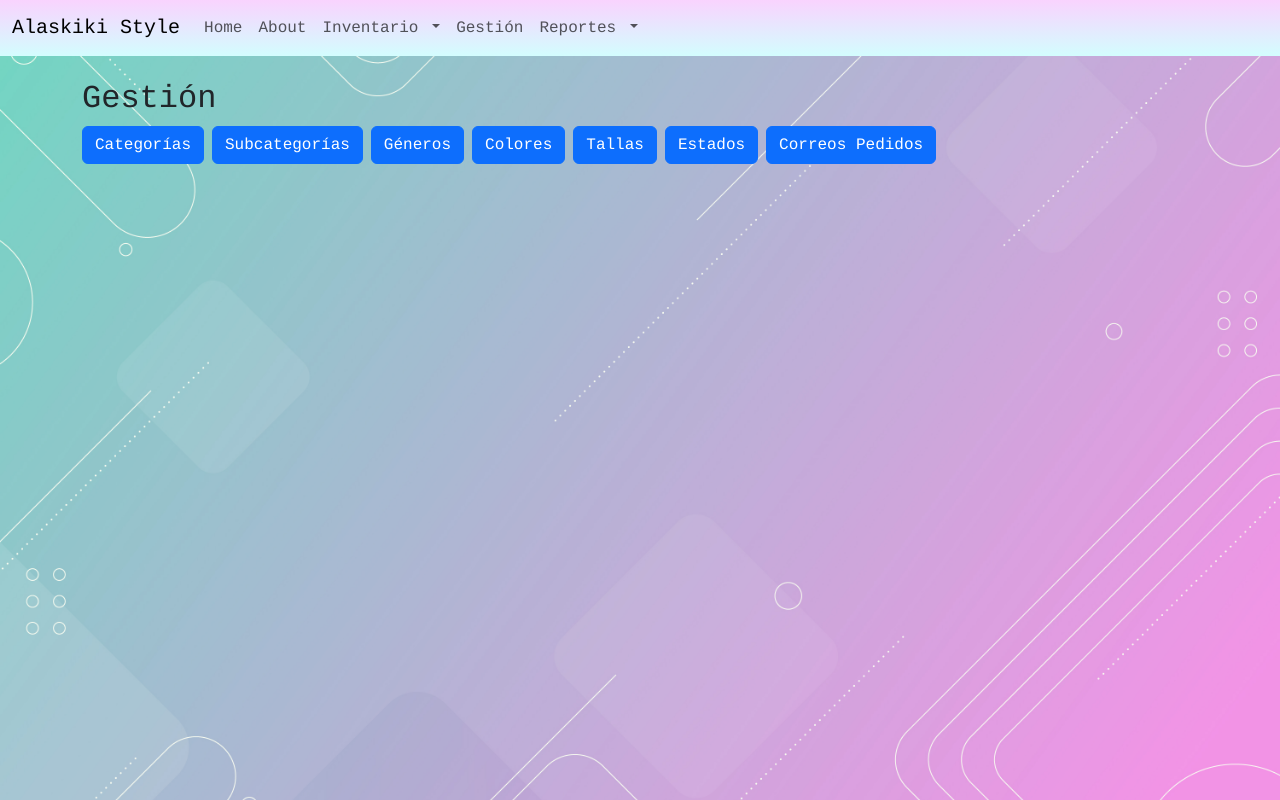
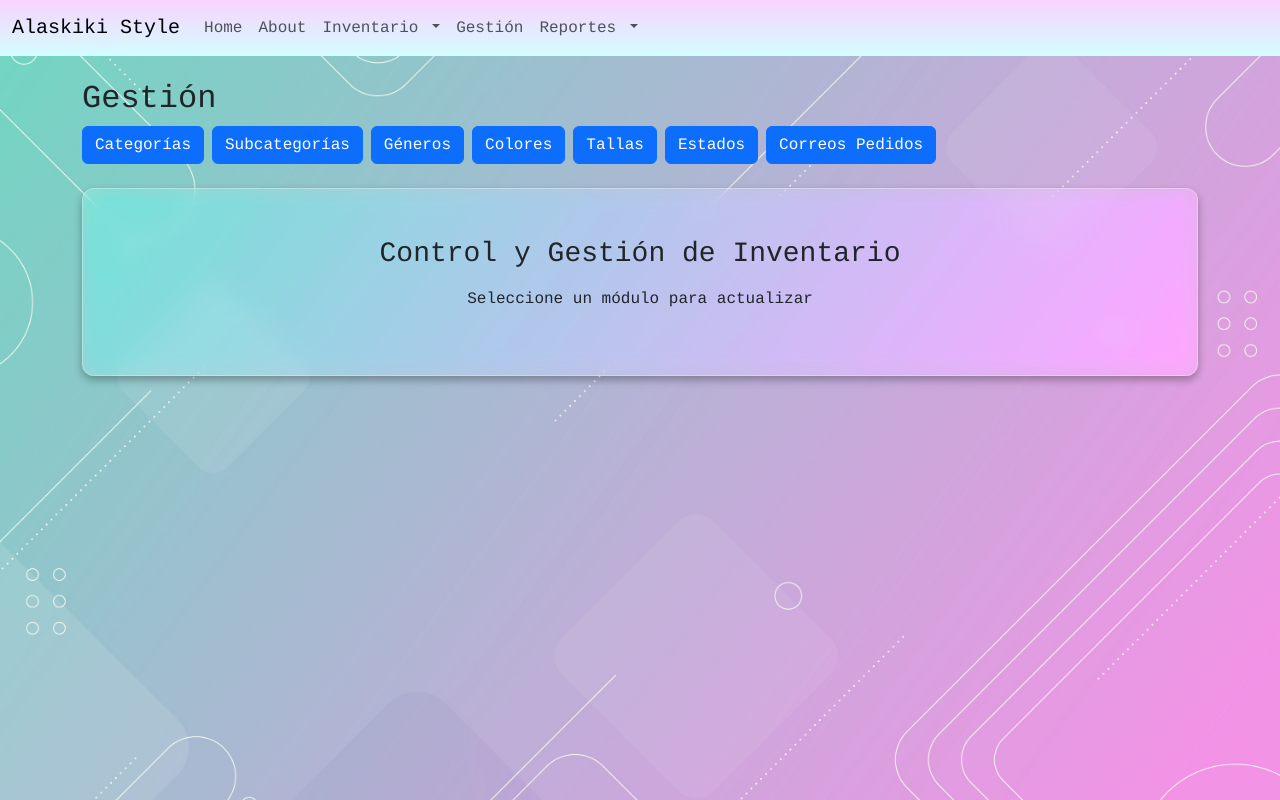
Before and after one commit to rareyesc/Shein-fronted, a Vue app: page /gestion in a window 1280 px wide. Built offline with nearby package versions, Linux system fonts and the light colour scheme.

Commit message:
Show placeholder message on Gestion view

```diff
--- a/src/views/GestionView.vue
+++ b/src/views/GestionView.vue
@@ -7,6 +7,7 @@ import GestionColoresView from './gestion/GestionColoresView.vue'
 import GestionTallasView from './gestion/GestionTallasView.vue'
 import GestionEstadosView from './gestion/GestionEstadosView.vue'
 import GestionCorreosPedidosView from './gestion/GestionCorreosPedidosView.vue'
+import TransparentCard from '@/components/TransparentCard.vue'
 
 interface Module {
   key: string
@@ -47,5 +48,9 @@ function selectModule(mod: Module) {
     </div>
 
     <component v-if="selected" :is="selected.component" />
+    <TransparentCard v-else class="text-center py-5">
+      <h3 class="mb-3">Control y Gestión de Inventario</h3>
+      <p>Seleccione un módulo para actualizar</p>
+    </TransparentCard>
   </div>
 </template>
```
